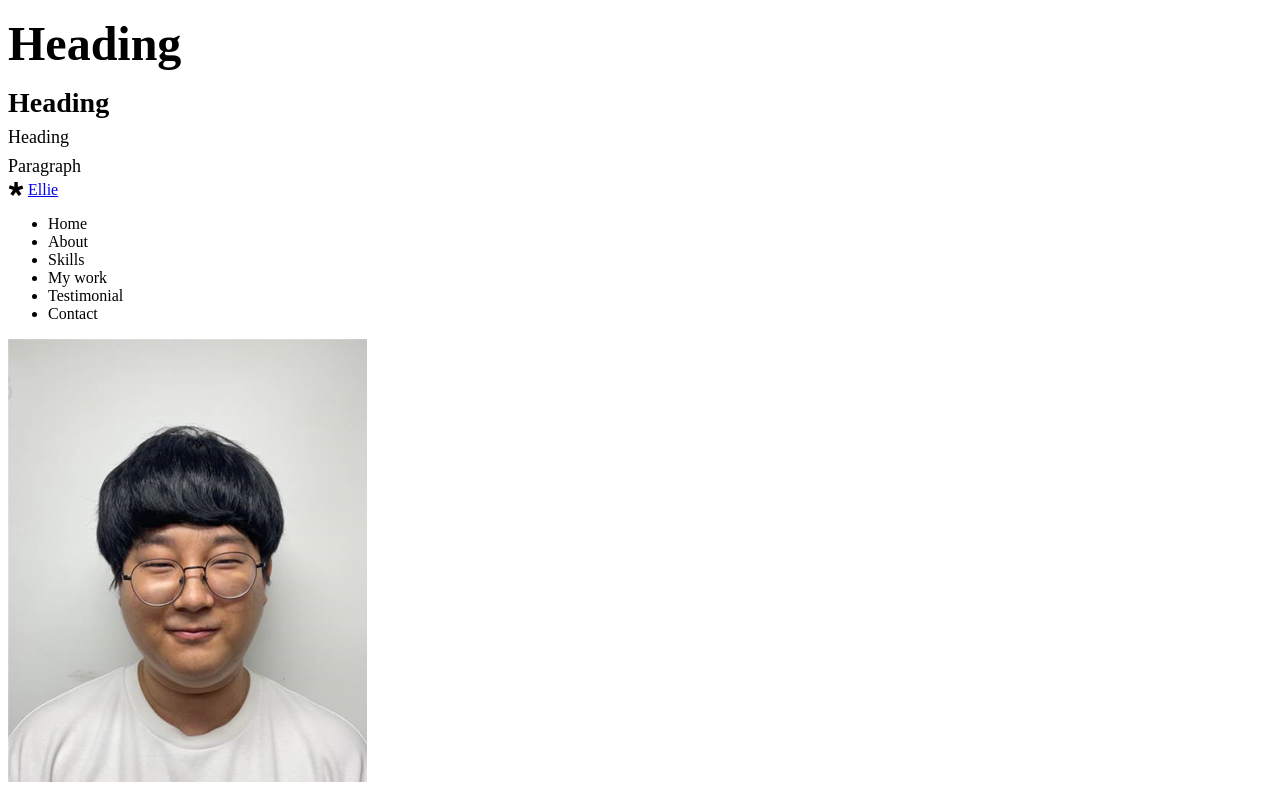
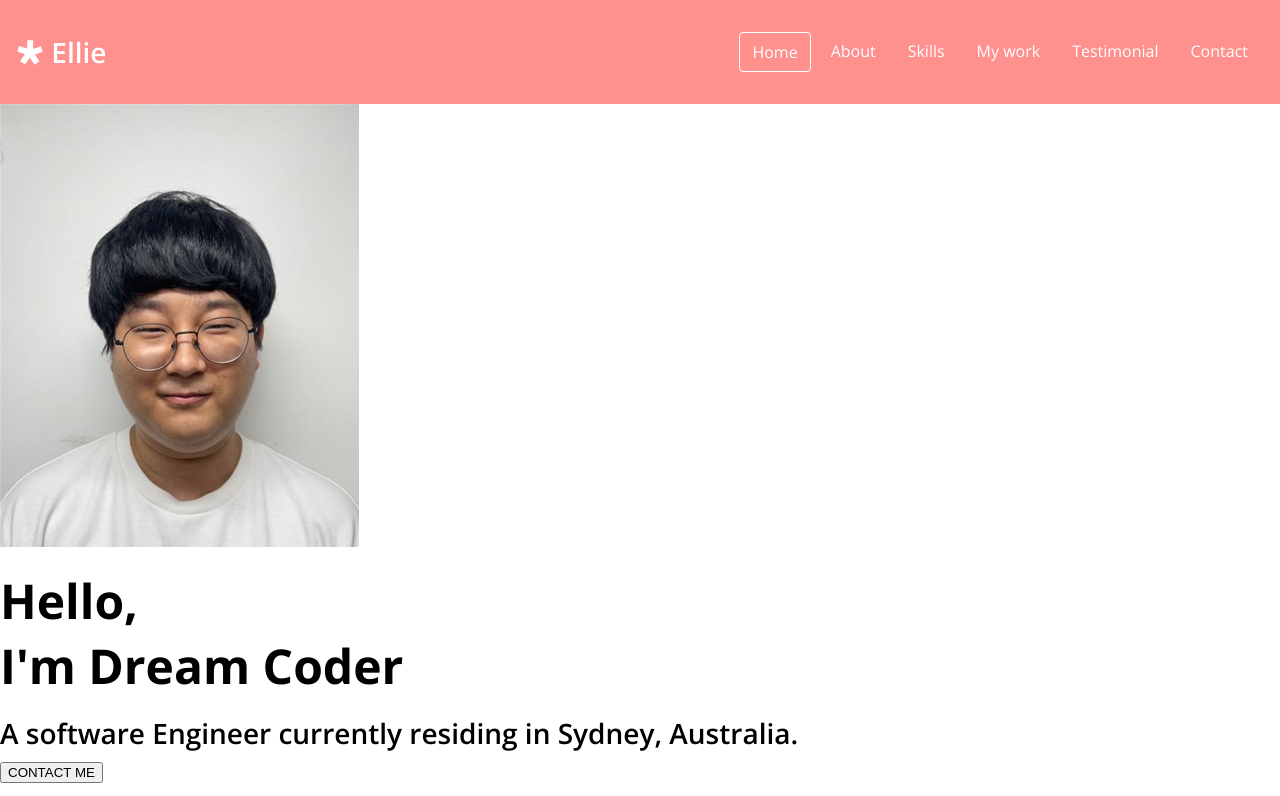
Before and after one commit to N1C0N1C0/n1co, a plain HTML site: page index.html in a window 1280 px wide. Shown: the top 796 px of the page. Drawn offline with nearby package versions, Linux system fonts and the light colour scheme.

Commit message:
CSS: Navbar

```diff
--- a/index.html
+++ b/index.html
@@ -22,10 +22,6 @@
     <script src="main.js" defer></script>
   </head>
   <body>
-    <h1>Heading</h1>
-    <h2>Heading</h2>
-    <h3>Heading</h3>
-    <p>Paragraph</p>
     <!-- Navbar -->
     <nav id="navbar">
       <div class="navbar__logo">
@@ -34,7 +30,7 @@
       </div>
       <div>
         <ul class="navbar__menu">
-          <li class="navbar__menu__item">Home</li>
+          <li class="navbar__menu__item active">Home</li>
           <li class="navbar__menu__item">About</li>
           <li class="navbar__menu__item">Skills</li>
           <li class="navbar__menu__item">My work</li>
--- a/style.css
+++ b/style.css
@@ -28,12 +28,28 @@
     --weight-regular: 400;
 
     /* Size */
-
+    --size-border-radius: 4px;
 }
 
 /* Universal tags */
 * {
     box-sizing: border-box;
+}
+
+body {
+    font-family: 'Open Sans', sans-serif;
+    margin: 0;
+    cursor: default;
+}
+
+a {
+    text-decoration: none;
+    color: var(--color-white);
+}
+
+ul {
+    list-style: none;
+    padding-left: 0;
 }
 
 /* Typography */
@@ -64,3 +80,37 @@ p {
     color: var(--color-black);
     margin: 4px 0;
 }
+
+/* Navbar */
+#navbar {
+    display: flex;
+    justify-content: space-between;
+    background-color: var(--color-pink);
+    align-items: center;
+    color: var(--color-white);
+    padding: 16px;
+}
+
+.navbar__menu {
+    display: flex;
+}
+
+.navbar__logo {
+    font-size: var(--font-medium);
+    font-weight: var(--weight-semi-bold);
+}
+
+.navbar__menu__item {
+    padding: 8px 12px;
+    margin: 0 4px;
+    cursor: pointer;
+    border-radius: var(--size-border-radius);
+}
+
+.navbar__menu__item.active {
+    border: 1px solid var(--color-white);
+}
+
+.navbar__menu__item:hover {
+    background-color: var(--color-dark-pink);
+}
```
